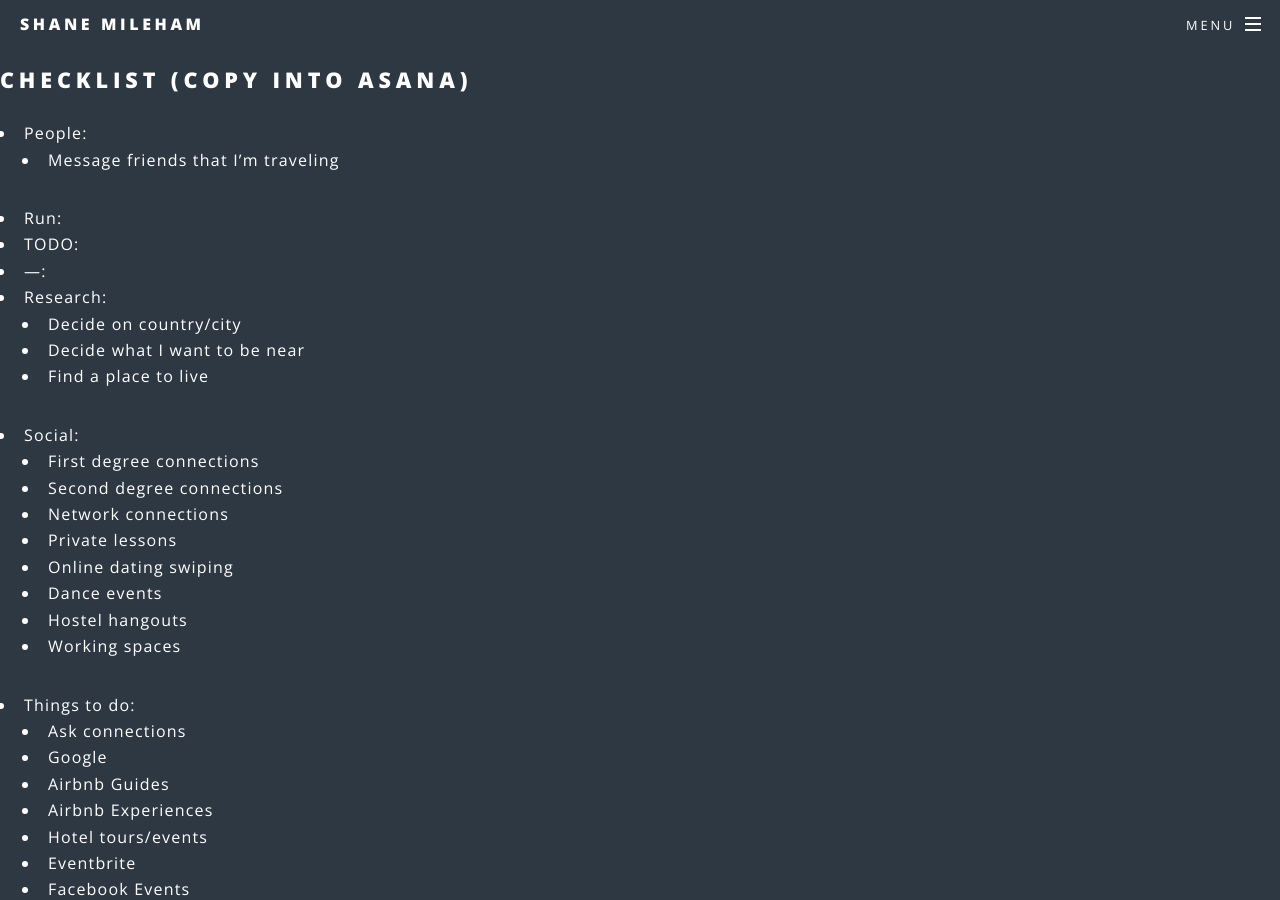
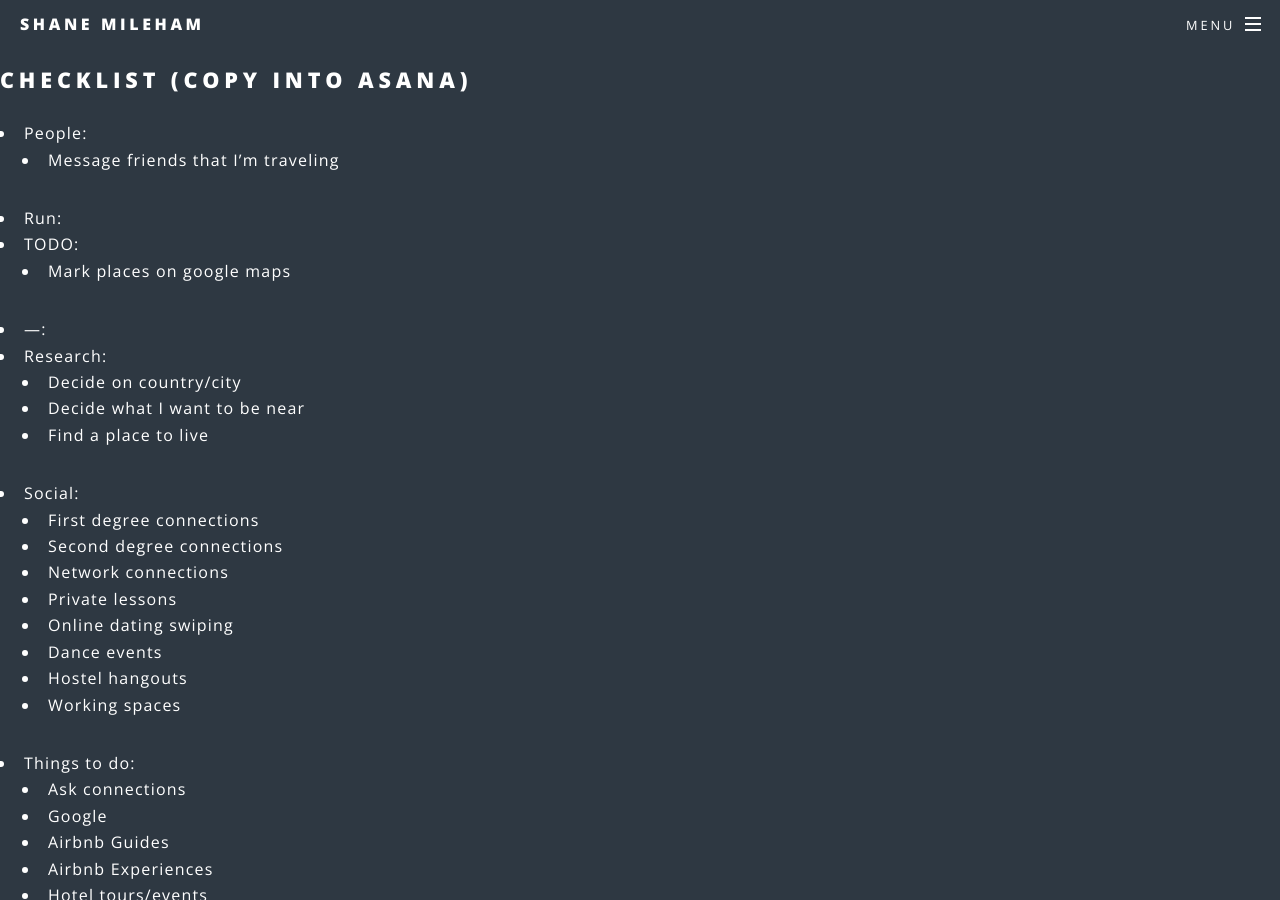
Before and after one commit to shanemileham/shanemileham.github.io, a Jekyll site: the page built from _kb/travel/planning.md, in a window 1280 px wide and 900 px high, scrolled down 4060 px. Built offline with Jekyll 4.4.1, drawn with Linux system fonts in a browser that asks for light colours; comment, search, counter and statistics services are not loaded.

Commit message:
travel/planning += mark places on google maps

```diff
--- a/_kb/travel/planning.md
+++ b/_kb/travel/planning.md
@@ -130,6 +130,7 @@ _Note: The [Chase Sapphire Reserve](https://creditcards.chase.com/rewards-credit
   - Message friends that I'm traveling
 - Run:
 - TODO:
+  - Mark places on google maps
 - ---:
 - Research:
   - Decide on country/city
```
